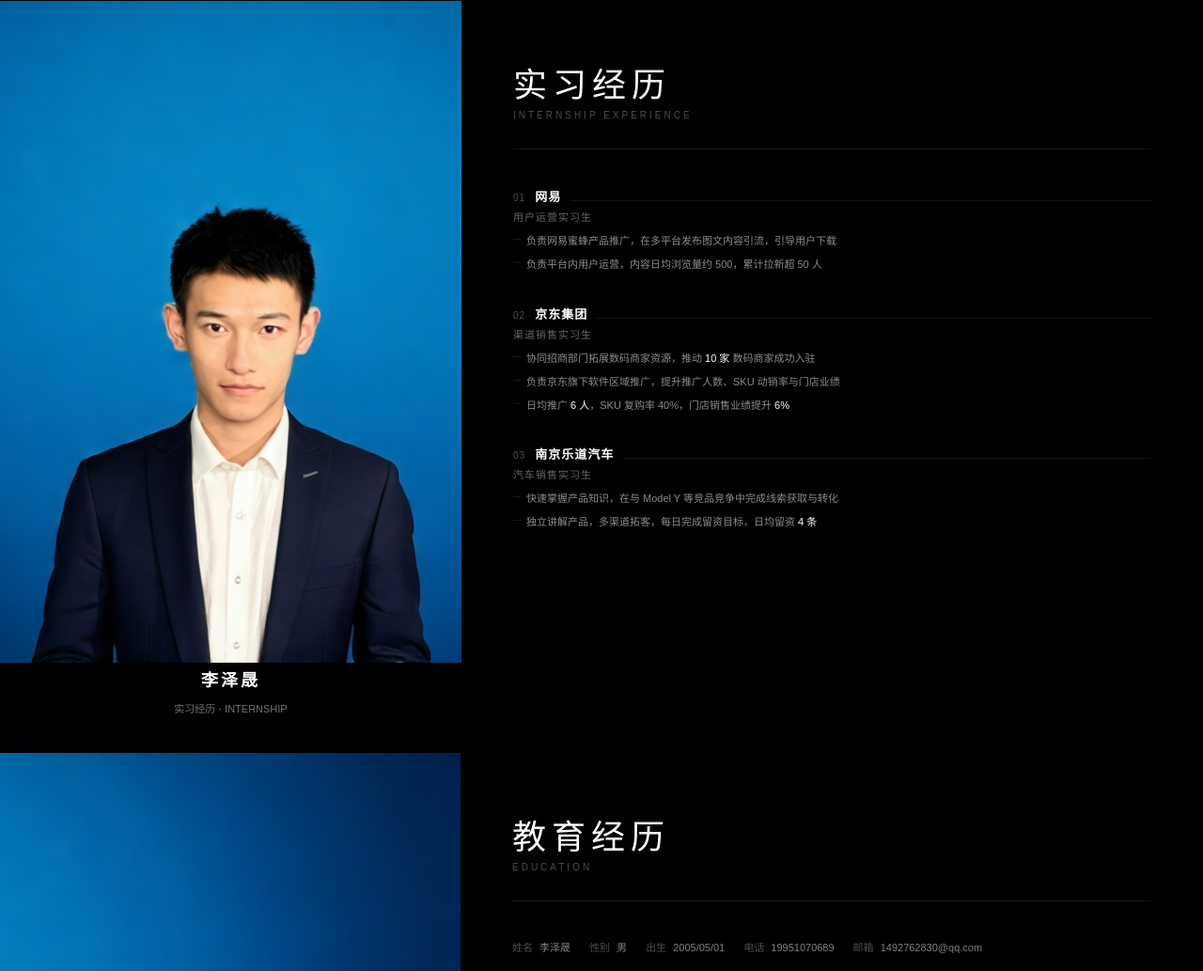
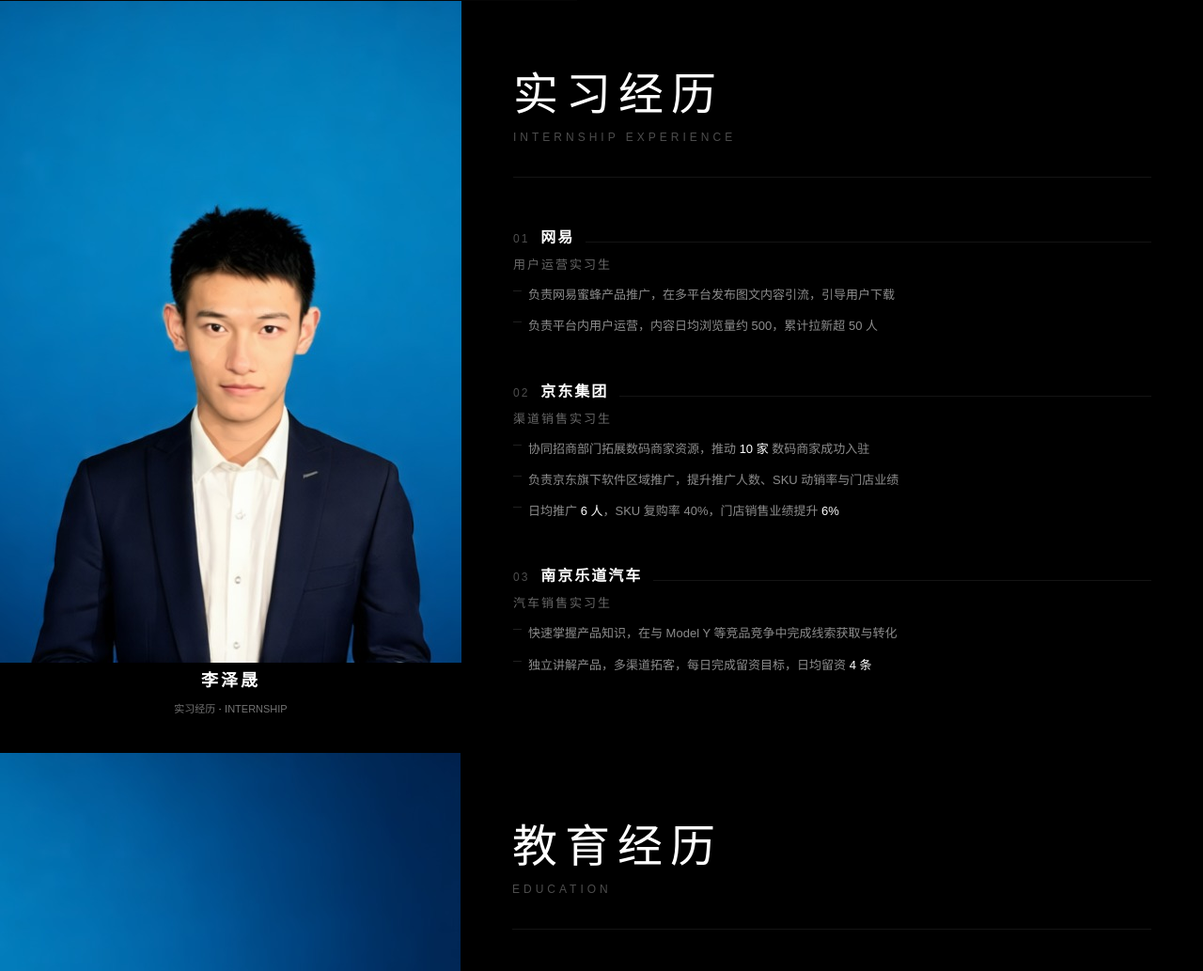
Before and after one commit to lizesheng0501/my-resume, a plain HTML site: page index.html in a window 1280 px wide. Shown: the part 3999-5032 px from the top of the page at 94% size. Drawn offline with Linux system fonts and the light colour scheme.

Commit message:
Increase right panel text spacing and font sizes

```diff
--- a/index.html
+++ b/index.html
@@ -456,7 +456,7 @@
   /* ---- Right panel: dynamic text ---- */
   .detail-text {
     flex: 1 1 52%;
-    padding: 60px 55px;
+    padding: 70px 65px;
     overflow-y: auto;
     display: flex;
     flex-direction: column;
@@ -512,35 +512,35 @@
   }
 
   .detail-text h2 {
-    font-size: clamp(22px, 3vw, 36px);
+    font-size: clamp(28px, 4vw, 48px);
     font-weight: 500;
-    letter-spacing: 6px;
-    margin-bottom: 4px;
+    letter-spacing: 8px;
+    margin-bottom: 8px;
     color: #fff;
   }
 
   .detail-subtitle {
-    font-size: 10px;
+    font-size: 12px;
     color: rgba(255,255,255,0.3);
-    letter-spacing: 3px;
-    margin-bottom: 40px;
-    padding-bottom: 30px;
+    letter-spacing: 4px;
+    margin-bottom: 50px;
+    padding-bottom: 35px;
     border-bottom: 1px solid rgba(255,255,255,0.08);
   }
 
   .detail-entry {
-    margin-bottom: 28px;
+    margin-bottom: 36px;
   }
 
   .detail-entry h3 {
-    font-size: 13px;
+    font-size: 16px;
     font-weight: 600;
-    letter-spacing: 1px;
-    margin-bottom: 4px;
+    letter-spacing: 2px;
+    margin-bottom: 8px;
     color: #fff;
     display: flex;
     align-items: baseline;
-    gap: 10px;
+    gap: 12px;
   }
 
   .detail-entry h3::after {
@@ -552,24 +552,24 @@
 
   .detail-entry h3 span {
     font-weight: 400;
-    font-size: 10px;
+    font-size: 12px;
     color: rgba(255,255,255,0.3);
     white-space: nowrap;
     order: -1;
   }
 
   .detail-entry .company {
-    font-size: 11px;
+    font-size: 13px;
     color: rgba(255,255,255,0.4);
-    margin-bottom: 8px;
-    letter-spacing: 1px;
+    margin-bottom: 10px;
+    letter-spacing: 2px;
   }
 
   .detail-entry p {
-    font-size: 11px;
-    line-height: 1.9;
+    font-size: 13px;
+    line-height: 2;
     color: rgba(255,255,255,0.6);
-    margin-bottom: 8px;
+    margin-bottom: 10px;
   }
 
   .detail-entry ul {
@@ -578,12 +578,12 @@
   }
 
   .detail-entry li {
-    font-size: 11px;
-    line-height: 1.9;
+    font-size: 13px;
+    line-height: 2.1;
     color: rgba(255,255,255,0.55);
-    padding-left: 14px;
+    padding-left: 16px;
     position: relative;
-    margin-bottom: 4px;
+    margin-bottom: 6px;
   }
 
   .detail-entry li::before {
@@ -591,7 +591,7 @@
     position: absolute;
     left: 0;
     color: rgba(255,255,255,0.2);
-    font-size: 8px;
+    font-size: 9px;
   }
 
   .detail-entry .highlight {
@@ -602,18 +602,18 @@
   .detail-info {
     display: flex;
     flex-wrap: wrap;
-    gap: 20px;
-    margin-bottom: 30px;
+    gap: 24px;
+    margin-bottom: 36px;
   }
 
   .detail-info span {
-    font-size: 11px;
+    font-size: 13px;
     color: rgba(255,255,255,0.5);
   }
 
   .detail-info .label {
     color: rgba(255,255,255,0.3);
-    margin-right: 4px;
+    margin-right: 6px;
   }
 
   @media (max-width: 768px) {
```
